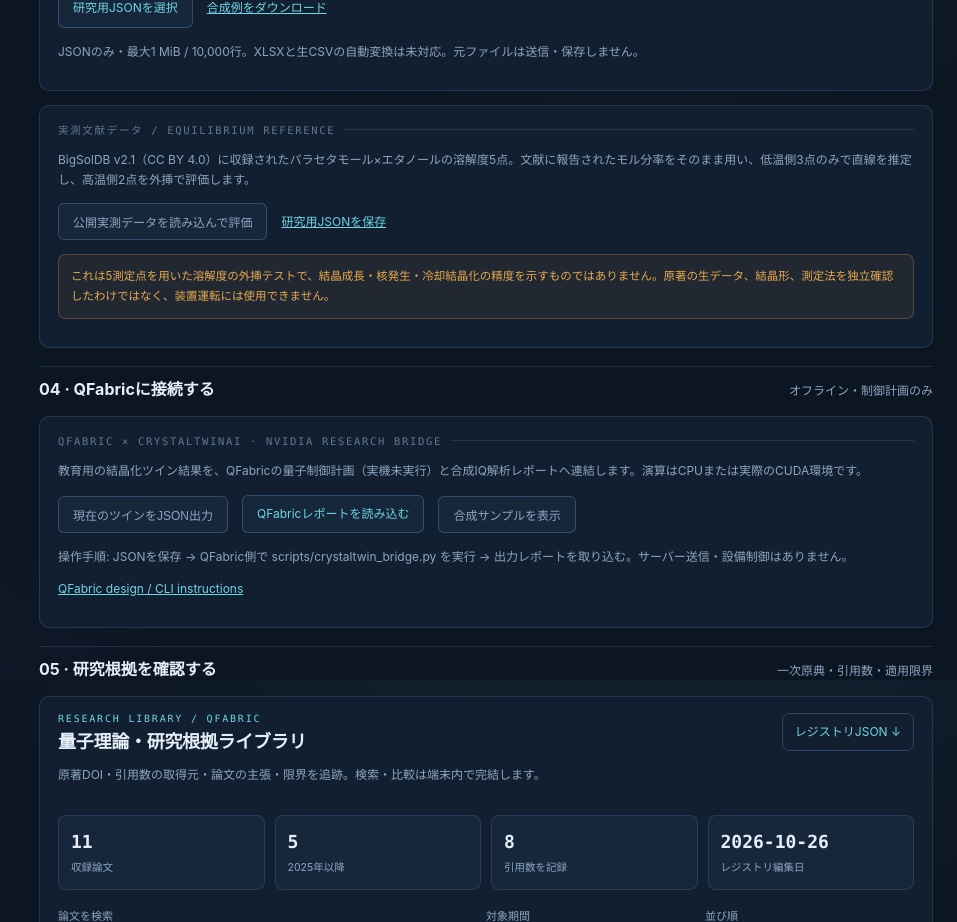
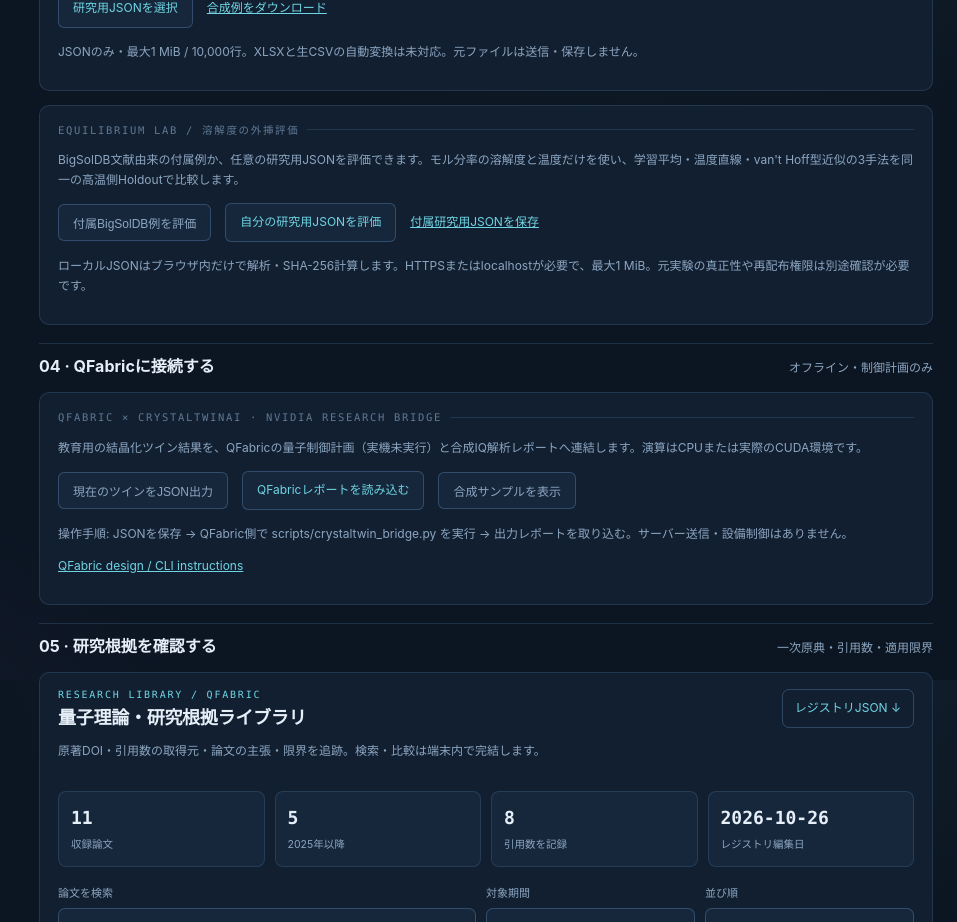
Before and after one commit to Takzin1/crystaltwinai, a Next.js app: page / in a window 1280 px wide. Shown: the part 2520-3442 px from the top of the page, without its empty margins (323-1280 px from the left). Built offline with nearby package versions, Linux system fonts and the light colour scheme.

Commit message:
feat: allow private local Research v2 evaluation with three holdout baselines and file-byte provenance

```diff
--- a/src/components/EquilibriumReferencePanel.tsx
+++ b/src/components/EquilibriumReferencePanel.tsx
@@ -1,105 +1,185 @@
 "use client";
 
-import { useState } from "react";
-import { parseResearchDataset } from "../lib/research-schema";
-import { evaluateEquilibriumReference } from "../lib/equilibrium-reference";
+import { useState, type ChangeEvent } from "react";
+import { MAX_RESEARCH_BYTES, parseResearchDataset } from "../lib/research-schema";
+import { evaluateEquilibriumProtocolV2, type ModelKey } from "../lib/equilibrium-protocol-v2";
 import type { LanguageCode } from "../lib/types";
 
-type Report=ReturnType<typeof evaluateEquilibriumReference>;
+type Report=ReturnType<typeof evaluateEquilibriumProtocolV2>;
+interface Loaded {
+  evaluation: Report;
+  researchJsonSha256: string;
+  originalJsonByteLength: number;
+  origin: "bundled_compilation" | "user_selected_local_file";
+}
 const REFERENCE_PATH="/examples/bigsoldb21-paracetamol-ethanol.measured.json";
-const format=(value:number)=>Number.isFinite(value)?value.toExponential(4):"—";
+const KEYS: readonly ModelKey[] = ["constant","linear","vanthoff"];
+const format=(value:number|null)=>value===null?"—":value.toExponential(4);
+const labels: Record<ModelKey,{ja:string;en:string}>={
+  constant:{ja:"学習平均（定数）",en:"Training mean"},
+  linear:{ja:"モル分率・温度の直線",en:"Linear mole fraction vs T"},
+  vanthoff:{ja:"van't Hoff型の見かけの近似",en:"Apparent van't Hoff fit"},
+};
 
-export default function EquilibriumReferencePanel({lang}: {lang:LanguageCode}) {
-  const [report,setReport]=useState<Report|null>(null);
+/** No data leave the browser; input is at most 1 MiB, hashed as exact bytes. */
+export default function EquilibriumReferencePanel({lang}:{lang:LanguageCode}){
+  const [loaded,setLoaded]=useState<Loaded|null>(null);
   const [error,setError]=useState<string|null>(null);
   const [busy,setBusy]=useState(false);
   const t=(ja:string,en:string)=>lang==="ja"?ja:en;
-
-  async function load() {
-    setBusy(true);
-    setReport(null);
-    setError(null);
-    try {
+  const compute=async(bytes:ArrayBuffer,origin:Loaded["origin"])=>{
+    if(bytes.byteLength<1||bytes.byteLength>MAX_RESEARCH_BYTES)
+      throw new Error("Research v2 JSON must be 1 byte to 1 MiB.");
+    if(typeof crypto==="undefined"||!crypto.subtle)
+      throw new Error("Exact-byte SHA-256 requires HTTPS or localhost.");
+    const json=new TextDecoder("utf-8",{fatal:true}).decode(bytes);
+    const dataset=parseResearchDataset(json);
+    if(origin==="bundled_compilation" && (
+      dataset.metadata.doi!=="10.1007/s10953-005-9007-8"||
+      dataset.metadata.material.indexOf("Paracetamol")===-1||
+      dataset.metadata.solvent!=="ethanol"||
+      dataset.measurements.length!==5
+    ))throw new Error("Bundled reference identity mismatch.");
+    const evaluation=evaluateEquilibriumProtocolV2(dataset);
+    const digest=await crypto.subtle.digest("SHA-256",bytes);
+    const researchJsonSha256=Array.from(new Uint8Array(digest),
+      value=>value.toString(16).padStart(2,"0")).join("");
+    setLoaded({evaluation,researchJsonSha256,
+      originalJsonByteLength:bytes.byteLength,origin});
+  };
+  async function runBundled(){
+    if(busy)return;
+    setError(null);setLoaded(null);setBusy(true);
+    try{
       const response=await fetch(REFERENCE_PATH,{cache:"no-store"});
-      if(!response.ok)throw new Error("Bundled reference JSON unavailable.");
-      const content=await response.text();
-      const dataset=parseResearchDataset(content);
-      if(dataset.metadata.doi!=="10.1007/s10953-005-9007-8"||
-        dataset.metadata.material.indexOf("Paracetamol")===-1||
-        dataset.metadata.solvent!=="ethanol"||
-        dataset.measurements.length!==5)
-        throw new Error("Bundled reference identity mismatch.");
-      setReport(evaluateEquilibriumReference(dataset));
-    }catch(e) {
-      setError(e instanceof Error?e.message:"Reference validation failed.");
+      if(!response.ok)throw new Error("Bundled reference JSON not available.");
+      await compute(await response.arrayBuffer(),"bundled_compilation");
+    }catch(e){
+      setError(e instanceof Error?e.message:"Bundled reference evaluation failed.");
+    }finally{setBusy(false);}
+  }
+  async function runUserFile(event:ChangeEvent<HTMLInputElement>){
+    const file=event.currentTarget.files?.[0];
+    event.currentTarget.value="";
+    if(!file||busy)return;
+    setError(null);setLoaded(null);setBusy(true);
+    try{
+      if(!file.name.toLowerCase().endsWith(".json"))
+        throw new Error("Select a Research Schema v2 .json file.");
+      if(file.size<1||file.size>MAX_RESEARCH_BYTES)
+        throw new Error("Research v2 JSON must be 1 byte to 1 MiB.");
+      await compute(await file.arrayBuffer(),"user_selected_local_file");
+    }catch(e){
+      setError(e instanceof Error?e.message:"Local research evaluation failed.");
     }finally{setBusy(false);}
   }
   function exportReport(){
-    if(!report)return;
-    try {
-      const url=URL.createObjectURL(new Blob([JSON.stringify(report,null,2)+"\n"],
+    if(!loaded)return;
+    try{
+      const data={
+        ...loaded,
+        sourceJsonSHA256Meaning:"Exact bytes of the selected Research Schema v2 JSON; not a publisher or laboratory signature.",
+      };
+      const url=URL.createObjectURL(new Blob([JSON.stringify(data,null,2)+"\n"],
         {type:"application/json"}));
       const a=document.createElement("a");
-      a.href=url;
-      a.download="bigsoldb21-paracetamol-ethanol-holdout.json";
-      document.body.appendChild(a);
-      a.click();a.remove();URL.revokeObjectURL(url);
-    }catch(e){setError(e instanceof Error?e.message:"Report export failed");}
+      a.href=url;a.download="crystaltwin-equilibrium-evaluation-v2.json";
+      document.body.appendChild(a);a.click();a.remove();URL.revokeObjectURL(url);
+    }catch(e){setError(e instanceof Error?e.message:"Export failed.");}
   }
+  const report=loaded?.evaluation;
+  const source=report?.declaredSource;
   return <section className="panel reference-benchmark-panel" aria-labelledby="equilibrium-reference-title">
     <h2 className="panel-title" id="equilibrium-reference-title">
-      {t("実測文献データ / Equilibrium Reference", "Published observations / Equilibrium Reference")}
+      {t("Equilibrium Lab / 溶解度の外挿評価","Equilibrium Lab / Extrapolation protocol")}
     </h2>
     <p className="dataset-muted">{t(
-      "BigSolDB v2.1（CC BY 4.0）に収録されたパラセタモール×エタノールの溶解度5点。文献に報告されたモル分率をそのまま用い、低温側3点のみで直線を推定し、高温側2点を外挿で評価します。",
-      "Five compiled paracetamol/ethanol solubility observations from BigSolDB v2.1 (CC BY 4.0). Fit a line using only the lower-temperature three points and extrapolate to two untouched higher-temperature points."
+      "BigSolDB文献由来の付属例か、任意の研究用JSONを評価できます。モル分率の溶解度と温度だけを使い、学習平均・温度直線・van't Hoff型近似の3手法を同一の高温側Holdoutで比較します。",
+      "Evaluate the bundled literature-compiled BigSolDB example or a local Research v2 JSON. Three predeclared descriptive baselines use native solute mole fraction and temperature, then share the same held-out high-temperature extrapolation."
     )}</p>
     <div className="dataset-actions">
-      <button type="button" className="dataset-clear" disabled={busy} onClick={load}>
-        {busy?t("測定値を検査中…","Validating observations…"):
-          t("公開実測データを読み込んで評価","Load published observations & run holdout")}
+      <button className="dataset-clear" type="button" disabled={busy} onClick={runBundled}>
+        {busy?t("読み込み・評価中…","Evaluating…"):
+          t("付属BigSolDB例を評価","Evaluate bundled BigSolDB subset")}
       </button>
-      <a href={REFERENCE_PATH} download>{t("研究用JSONを保存","Download Research v2 JSON")}</a>
-      {report&&<button type="button" className="dataset-clear" onClick={exportReport}>
-        {t("評価レポートを保存","Export holdout JSON")}
+      <label className="dataset-upload">
+        {t("自分の研究用JSONを評価","Evaluate local Research v2 JSON")}
+        <input type="file" accept=".json,application/json" onChange={runUserFile} disabled={busy}/>
+      </label>
+      <a href={REFERENCE_PATH} download>{t("付属研究用JSONを保存","Download bundled research JSON")}</a>
+      {loaded && <button className="dataset-clear" type="button" onClick={exportReport}>
+        {t("評価と出典監査をJSONで保存","Export evaluation & provenance JSON")}
       </button>}
     </div>
-    {error&&<p role="alert" className="dataset-error">{error}</p>}
-    {report&&<div aria-live="polite" className="reference-benchmark-result">
-      <p className="dataset-muted">{report.reference.title}</p>
+    <p className="dataset-muted">{t(
+      "ローカルJSONはブラウザ内だけで解析・SHA-256計算します。HTTPSまたはlocalhostが必要で、最大1 MiB。元実験の真正性や再配布権限は別途確認が必要です。",
+      "Local JSON is parsed and SHA-256 hashed entirely in the browser (HTTPS/localhost, 1 MiB maximum). File-byte consistency does not establish laboratory authenticity or rights."
+    )}</p>
+    {error&&<p className="dataset-error" role="alert">{error}</p>}
+    {report && loaded && source && <div className="reference-benchmark-result" aria-live="polite">
+      <strong>{source.title}</strong>
+      <p className="dataset-muted">
+        {source.material} · {source.solvent} · {source.provenance} ({t("申告","declared")})
+        {source.solidForm ? " · "+source.solidForm : "" }
+      </p>
+      <p className="dataset-checksum">Imported Research JSON SHA-256: <code>{loaded.researchJsonSha256}</code></p>
       <div className="bench-summary">
-        <div><strong>{report.partition.trainingCount}</strong><span>{t("学習点","Training points")}</span></div>
-        <div><strong>{report.partition.holdoutCount}</strong><span>{t("未使用の評価点","Untouched evaluation points")}</span></div>
-        <div><strong>{format(report.holdout.linear.rmse)}</strong><span>{t("外挿RMSE（モル分率）","Extrapolation RMSE (mole fraction)")}</span></div>
+        <div><strong>{report.protocol.trainedCount}</strong><span>{t("学習点","Training points")}</span></div>
+        <div><strong>{report.protocol.holdoutCount}</strong><span>{t("高温側Holdout","High-temperature holdout")}</span></div>
+        <div><strong>{report.holdoutMetrics.vanthoff.status==="scored"?
+          format(report.holdoutMetrics.vanthoff.rmse):"—"}</strong>
+          <span>{t("van't Hoff型 RMSE（モル分率）","Van't Hoff-type RMSE (mole fraction)")}</span></div>
       </div>
       <div className="dataset-scroll">
         <table className="dataset-table">
-          <thead><tr><th scope="col">{t("温度（K）","Temperature (K)")}</th>
-          <th scope="col">{t("測定モル分率","Observed mole fraction")}</th>
-          <th scope="col">{t("直線予測","Linear prediction")}</th>
-          <th scope="col">{t("定数予測","Constant prediction")}</th></tr></thead>
-          <tbody>{report.predictions.map(p=><tr key={p.temperatureK}>
-            <td>{p.temperatureK.toFixed(2)}</td>
-            <td>{p.observed.toFixed(6)}</td>
-            <td>{p.linearPredicted.toFixed(6)}</td>
-            <td>{p.constantPredicted.toFixed(6)}</td>
+          <thead><tr>
+            <th scope="col">{t("事前指定モデル","Prespecified baseline")}</th>
+            <th scope="col">MAE</th><th scope="col">RMSE</th>
+            <th scope="col">{t("平均符号誤差","Signed bias")}</th>
+            <th scope="col">{t("評価状態","Status")}</th>
+          </tr></thead>
+          <tbody>{KEYS.map(k=><tr key={k}>
+            <th scope="row">{labels[k][lang]}</th>
+            <td>{format(report.holdoutMetrics[k].mae)}</td>
+            <td>{format(report.holdoutMetrics[k].rmse)}</td>
+            <td>{format(report.holdoutMetrics[k].signedBias)}</td>
+            <td>{report.holdoutMetrics[k].status==="scored"?
+              t("評価可能","Scored"):t("物理範囲外","Invalid forecast")}</td>
           </tr>)}</tbody>
         </table>
       </div>
-      <p className="dataset-muted">{t("直線 MAE: ","Linear MAE: ")}{format(report.holdout.linear.mae)}
-        {" · "}{t("定数モデル RMSE: ","Constant RMSE: ")}{format(report.holdout.constant.rmse)}</p>
-      <p className="dataset-muted">
-        <a href="https://huggingface.co/datasets/levakrasnov/BigSolDBv2.1" target="_blank" rel="noopener noreferrer">
-          BigSolDB v2.1
-        </a>{" · "}
-        <a href="https://doi.org/10.1007/s10953-005-9007-8" target="_blank" rel="noopener noreferrer">
-          {t("原著論文DOI","Original article DOI")}
+      <div className="dataset-scroll">
+        <table className="dataset-table">
+          <thead><tr>
+            <th scope="col">T (K)</th><th scope="col">{t("観測モル分率","Observed mole fraction")}</th>
+            <th scope="col">{t("定数","Constant")}</th>
+            <th scope="col">{t("直線","Linear")}</th>
+            <th scope="col">van't Hoff</th>
+          </tr></thead>
+          <tbody>{report.predictions.map(p=><tr key={p.temperatureK}>
+            <td>{p.temperatureK.toFixed(2)}</td>
+            <td>{p.observedMoleFraction.toFixed(6)}</td>
+            <td>{p.constant?.toFixed(6)??"—"}</td>
+            <td>{p.linear?.toFixed(6)??"—"}</td>
+            <td>{p.vanthoff?.toFixed(6)??"—"}</td>
+          </tr>)}</tbody>
+        </table>
+      </div>
+      <p className="dataset-muted">DOI: {source.doi??t("未記載","not declared")}
+        {" · "}{t("測定手法","Measurement method")}: {source.measurementMethod??t("未確認","unspecified")}
+        {" · "}{t("結晶形","Solid form")}: {source.solidForm??t("未確認","unspecified")}</p>
+      {source.sourceUrl&& <p className="dataset-muted">
+        <a href={source.sourceUrl} target="_blank" rel="noopener noreferrer">
+          {t("申告された原典URL","Declared source URL")}
         </a>
-      </p>
+      </p>}
+      <p className="verification-caution">{t(
+        "評価値が小さくても結晶成長・核発生・PBEの検証にはなりません。モデル選択を同じHoldoutの結果に基づいて繰り返すと評価バイアスが生じます。論文への掲載には独立した別データでの再評価が必要です。",
+        "A small error does not validate growth, nucleation or PBE. Repeatedly selecting models based on this same holdout creates evaluation bias; independent confirmatory experiments/data are needed."
+      )}</p>
+      <ul className="reference-limitations">
+        {report.limitations.map((message,i)=><li key={i}>{message}</li>)}
+      </ul>
     </div>}
-    <p className="verification-caution">{t(
-      "これは5測定点を用いた溶解度の外挿テストで、結晶成長・核発生・冷却結晶化の精度を示すものではありません。原著の生データ、結晶形、測定法を独立確認したわけではなく、装置運転には使用できません。",
-      "This is an extrapolation test of a five-point equilibrium solubility curve—not validation of crystal growth, nucleation or cooling crystallization. Original raw observations, solid form and measurement protocol were not independently authenticated. Never use for equipment control."
-    )}</p>
   </section>;
 }
```
